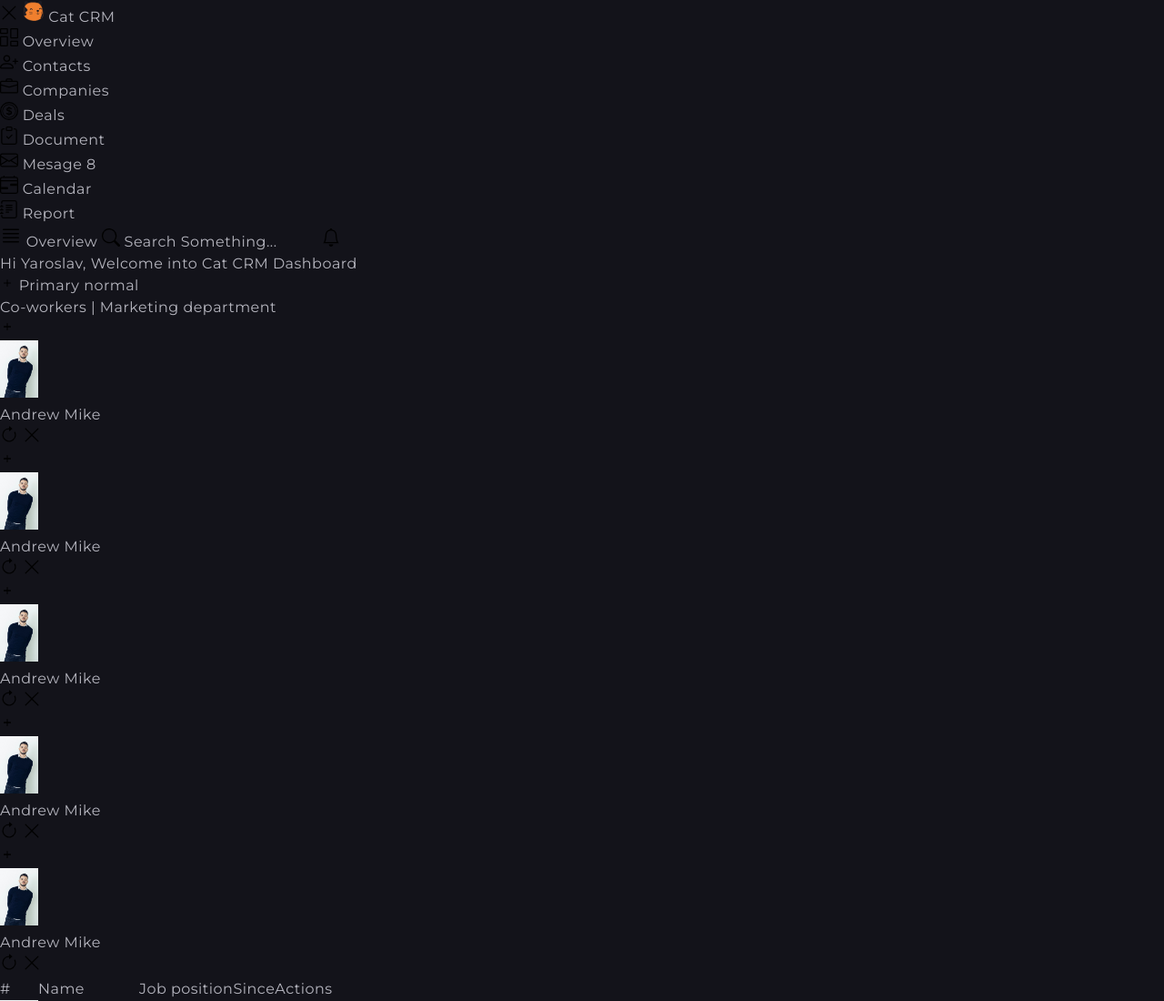
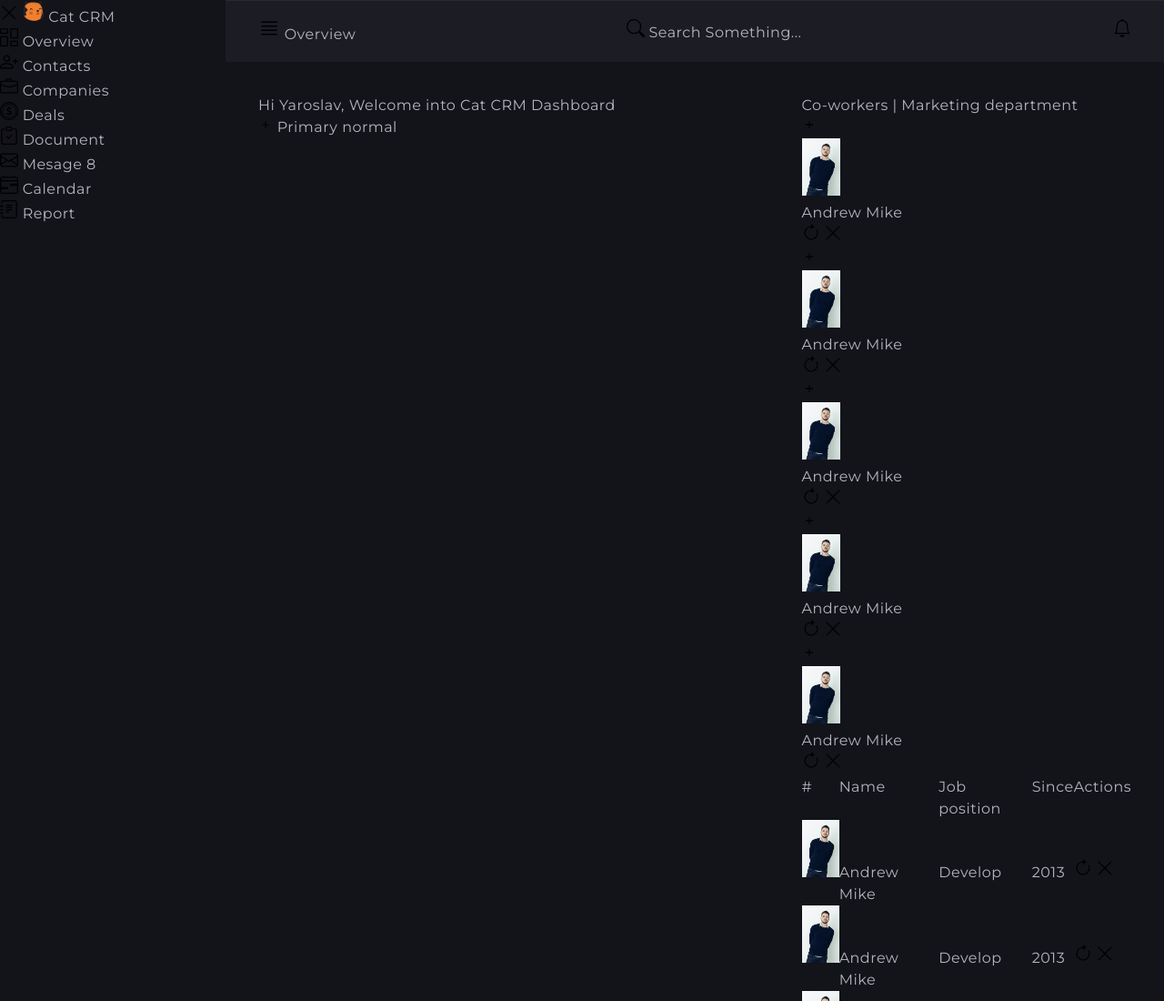
Before and after one commit to danxczm/vite-scss, a plain HTML site: page index.html in a window 1280 px wide. Shown: the top 1100 px of the page at 91% size. Drawn offline with Linux system fonts and the light colour scheme.

Commit message:
Deploying to gh-pages from @ danxczm/vite-scss@153e57b194c813d2a62f931660533b92b8f8ad19 🚀

```diff
--- a/assets/index.css
+++ b/assets/index.css
@@ -201,3 +201,83 @@ summary {
   clip: rect(0 0 0 0);
   overflow: hidden;
 }
+
+.page {
+  min-width: 375px;
+}
+
+.header {
+  display: -webkit-box;
+  display: -webkit-flex;
+  display: -moz-box;
+  display: flex;
+  -webkit-box-align: center;
+  -webkit-align-items: center;
+     -moz-box-align: center;
+          align-items: center;
+  padding: 16px;
+  background-color: #1c1c24;
+  -webkit-box-shadow: 0px 1px 0px 0px #292932 inset;
+          box-shadow: 0px 1px 0px 0px #292932 inset;
+}
+
+.main {
+  display: grid;
+  gap: 40px;
+  padding: 16px;
+  grid-template-areas: "welcome" "co-workers" "tasks" "reports";
+}
+
+@media only screen and (min-width: 768px) {
+  .main {
+    gap: 36px;
+    padding: 36px;
+    grid-template-columns: repeat(2, 1fr);
+    grid-template-areas: "welcome welcome" "co-workers co-workers" "tasks reports";
+  }
+}
+
+@media only screen and (min-width: 1200px) {
+  .page {
+    display: grid;
+    grid-template-columns: 248px 1fr;
+    grid-template-rows: 68px 1fr;
+    grid-template-areas: "sidebar header" "sidebar main";
+  }
+  .sidebar {
+    grid-area: sidebar;
+  }
+  .header {
+    grid-area: header;
+    padding: 24px 36px;
+    -webkit-box-pack: justify;
+    -webkit-justify-content: space-between;
+       -moz-box-pack: justify;
+            justify-content: space-between;
+  }
+  .main {
+    grid-area: main;
+    grid-template-columns: repeat(auto-fit, minmax(455px, 629px));
+    grid-template-areas: "welcome welcome" "co-workers tasks" "co-workers reports";
+  }
+}
+
+@media only screen and (max-width: 1199.98px) {
+  .sidebar {
+    position: fixed;
+    top: 0;
+    left: 0;
+    z-index: 1000;
+    width: 100%;
+    height: 100%;
+    background-color: rgba(19, 19, 26, 0.5);
+    opacity: 0;
+    pointer-events: none;
+    visibility: hidden;
+  }
+  .sidebar.is-open {
+    opacity: 1;
+    pointer-events: initial;
+    visibility: visible;
+  }
+}
```
